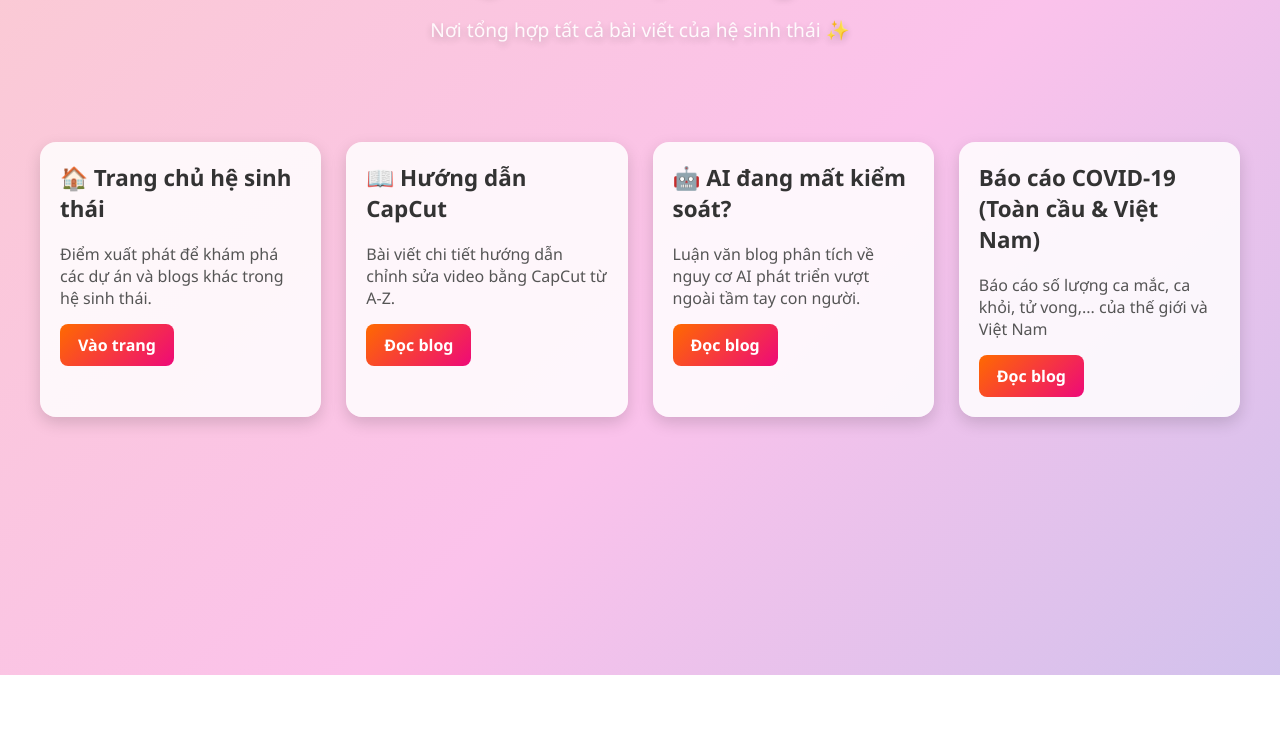
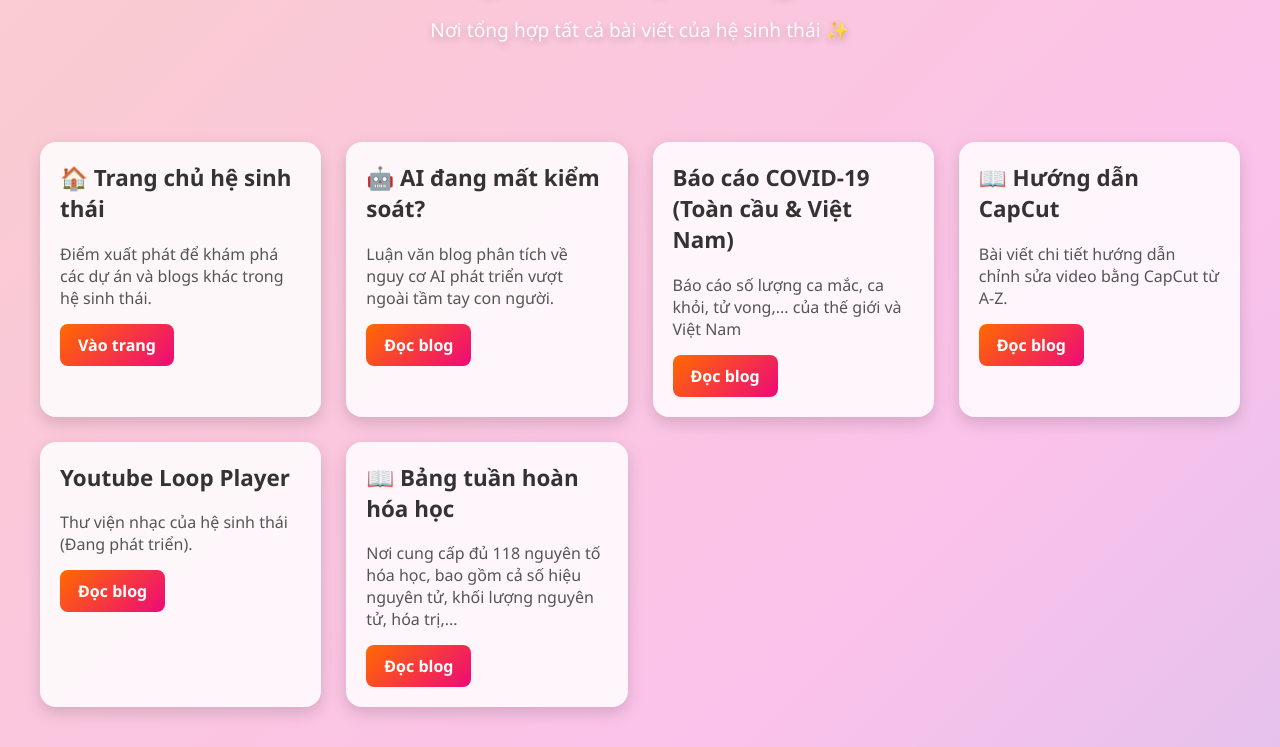
Before and after one commit to PhanPhuc12300/PhanPhuc12300.github.io, a plain HTML site: page blogs.html in a window 1280 px wide. Shown: the part 125-872 px from the top of the page. Before the commit the page ends 800 px from the top, so only its background shows below. Drawn offline with Linux system fonts and the light colour scheme.

Commit message:
Update blogs.html

```diff
--- a/blogs.html
+++ b/blogs.html
@@ -119,12 +119,6 @@
     </div>
 
     <div class="blog-card">
-      <h2>📖 Hướng dẫn CapCut</h2>
-      <p>Bài viết chi tiết hướng dẫn chỉnh sửa video bằng CapCut từ A-Z.</p>
-      <a href="Tutorial-edit-capcut.html">Đọc blog</a>
-    </div>
-
-    <div class="blog-card">
       <h2>🤖 AI đang mất kiểm soát?</h2>
       <p>Luận văn blog phân tích về nguy cơ AI phát triển vượt ngoài tầm tay con người.</p>
       <a href="AI-dang-dan-mat-kiem-soat.html">Đọc blog</a>
@@ -136,6 +130,24 @@
       <a href="covid.html">Đọc blog</a>
     </div>
 
+    <div class="blog-card">
+      <h2>📖 Hướng dẫn CapCut</h2>
+      <p>Bài viết chi tiết hướng dẫn chỉnh sửa video bằng CapCut từ A-Z.</p>
+      <a href="Tutorial-edit-capcut.html">Đọc blog</a>
+    </div>
+
+    <div class="blog-card">
+      <h2>Youtube Loop Player</h2>
+      <p>Thư viện nhạc của hệ sinh thái (Đang phát triển).</p>
+      <a href="nhac.html">Đọc blog</a>
+    </div>
+
+    <div class="blog-card">
+      <h2>📖 Bảng tuần hoàn hóa học</h2>
+      <p>Nơi cung cấp đủ 118 nguyên tố hóa học, bao gồm cả số hiệu nguyên tử, khối lượng nguyên tử, hóa trị,...</p>
+      <a href="khtn.html">Đọc blog</a>
+    </div>
+
   </section>
 </body>
 </html>
```
